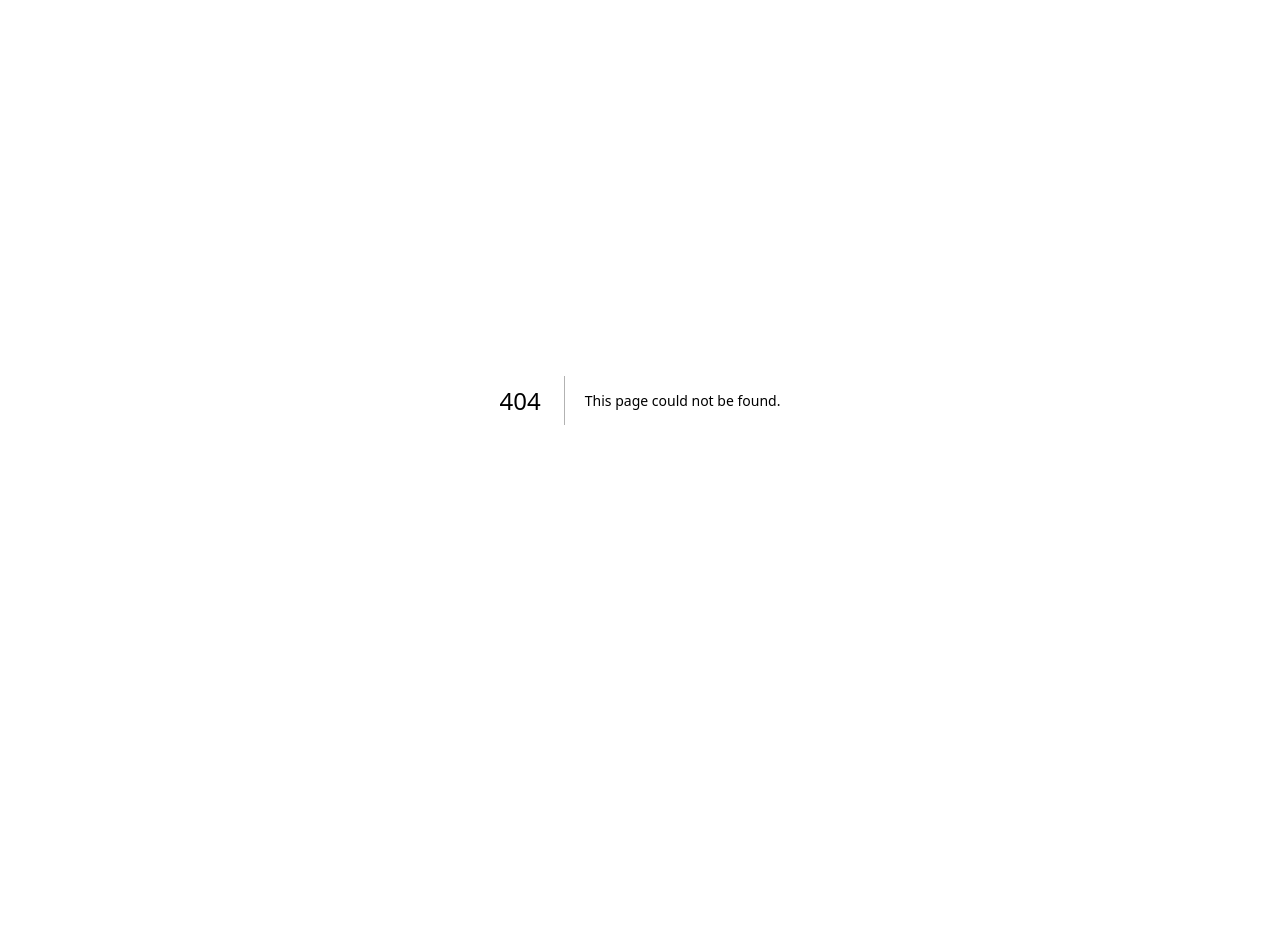
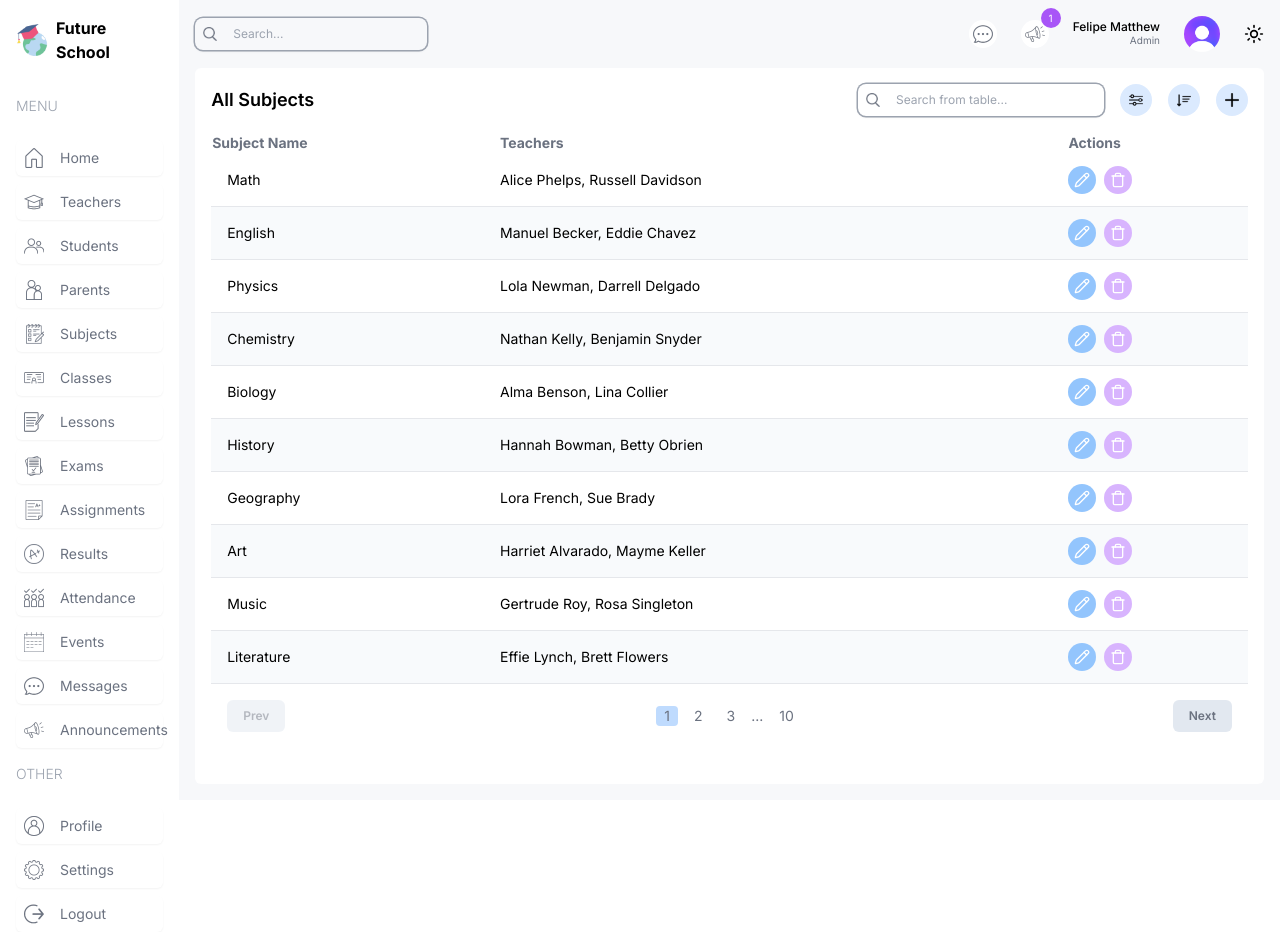
Before and after one commit to FelipeMatthew/school-management, a Next.js app: page /list/subjects in a window 1280 px wide. Before the commit this address had no page. Before the commit the page ends 800 px from the top, so only its background shows below. Built offline with nearby package versions, Linux system fonts and the light colour scheme.

Commit message:
feat: list page subjects  ✔

```diff
--- /dev/null
+++ b/src/app/(dashboard)/list/subjects/page.tsx
@@ -0,0 +1,102 @@
+import Pagination from "@/src/components/Pagination";
+import Table from "@/src/components/Table";
+import TableSearch from "@/src/components/TableSearch";
+import { role, subjectsData } from "@/src/lib/data";
+import { Pencil, Trash } from "lucide-react";
+import Image from "next/image";
+import Link from "next/link";
+
+type SubjectType = {
+  id: number;
+  name: string;
+  teachers: string[];
+};
+
+// Responsividade não vai exibir algumas colunas
+const columns = [
+  {
+    header: "Subject Name",
+    accessor: "name",
+  },
+  {
+    header: "Teachers",
+    accessor: "teachers",
+    className: "hidden md:table-cell"
+  },
+  {
+    header: "Actions",
+    accessor: "actions",
+  },
+];
+
+const SubjectsListPage = () => {
+  const renderRow = (item: SubjectType) => (
+    <tr
+      key={item.id}
+      className="border-b border-gray-200 even:bg-slate-50 text-sm hover:bg-purple-50 duration-300 cursor-pointer"
+    >
+      <td className="flex items-center gap-4 p-4">{item.name}</td>
+      <td className="hidden md:table-cell">{item.teachers.join(", ")}</td>
+      <td>
+        <div className="flex items-center gap-2">
+          <Link href={`/list/teachers/${item.id}`}>
+            <button
+              type="button"
+              className="w-7 h-7 flex items-center justify-center rounded-full bg-blue-300"
+            >
+              <Pencil width={16} height={16} className="text-white" />
+            </button>
+          </Link>
+          {role === "admin" && (
+            <button
+              type="button"
+              className="w-7 h-7 flex items-center justify-center rounded-full bg-purple-300"
+            >
+              <Trash width={16} height={16} className="text-white" />
+            </button>
+          )}
+        </div>
+      </td>
+    </tr>
+  );
+
+  return (
+    <div className="bg-white p-4 rounded-md flex-1 m-4 mt-0">
+      {/* TOP */}
+      <div className="flex justify-between items-center">
+        <h1 className="hidden md:block text-lg font-semibold">All Subjects</h1>
+        <div className="flex flex-col md:flex-row items-center gap-4 w-full md:w-auto">
+          <TableSearch />
+          <div className="flex items-center gap-4 self-end">
+            <button
+              type="button"
+              className="w-8 h-8 flex items-center justify-center rounded-full bg-blue-100"
+            >
+              <Image src="/filter.png" width={14} height={14} alt="" />
+            </button>
+            <button
+              type="button"
+              className="w-8 h-8 flex items-center justify-center rounded-full bg-blue-100"
+            >
+              <Image src="/sort.png" width={14} height={14} alt="" />
+            </button>
+            {role === "admin" && (
+              <button
+                type="button"
+                className="w-8 h-8 flex items-center justify-center rounded-full bg-blue-100"
+              >
+                <Image src="/plus.png" width={14} height={14} alt="" />
+              </button>
+            )}
+          </div>
+        </div>
+      </div>
+      {/* LIST */}
+      <Table columns={columns} renderRow={renderRow} data={subjectsData} />
+      {/* PAGINATION */}
+      <Pagination />
+    </div>
+  );
+};
+
+export default SubjectsListPage;
```
